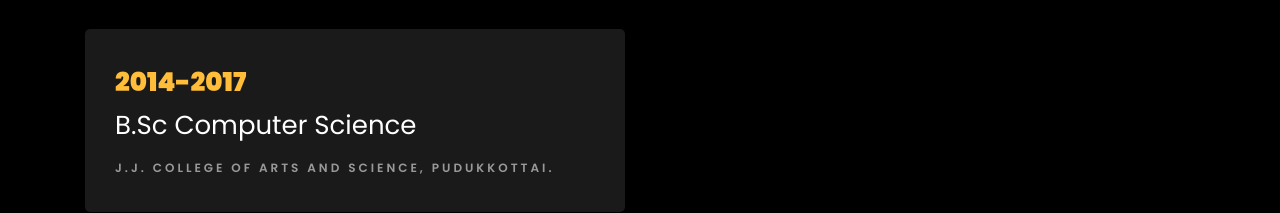
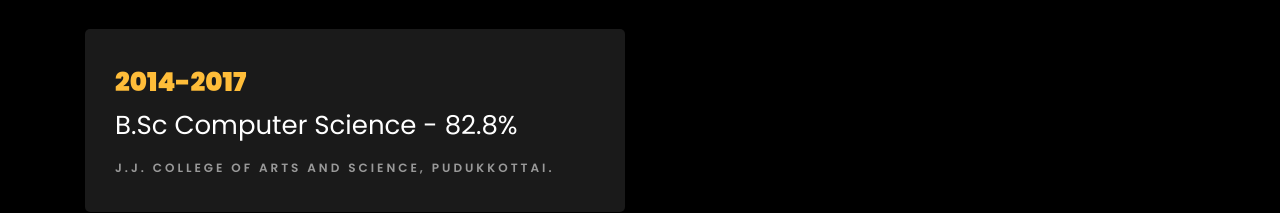
Before and after one commit to maniziva/MyPortfolio, a plain HTML site: page index.html in a window 1280 px wide. Shown: the part 1971-2184 px from the top of the page. Drawn offline with Linux system fonts and the light colour scheme; files whose address does not match are found by name.

Commit message:
update - percentage of degree certification

```diff
--- a/index.html
+++ b/index.html
@@ -150,7 +150,7 @@
 					</div>
 					<div class="resume-wrap ftco-animate">
 						<span class="date">2014-2017</span>
-						<h2>B.Sc Computer Science</h2>
+						<h2>B.Sc Computer Science - 82.8%</h2>
 						<span class="position">J.J. College of Arts and Science, Pudukkottai.</span>
 					</div>
 				</div>
```
